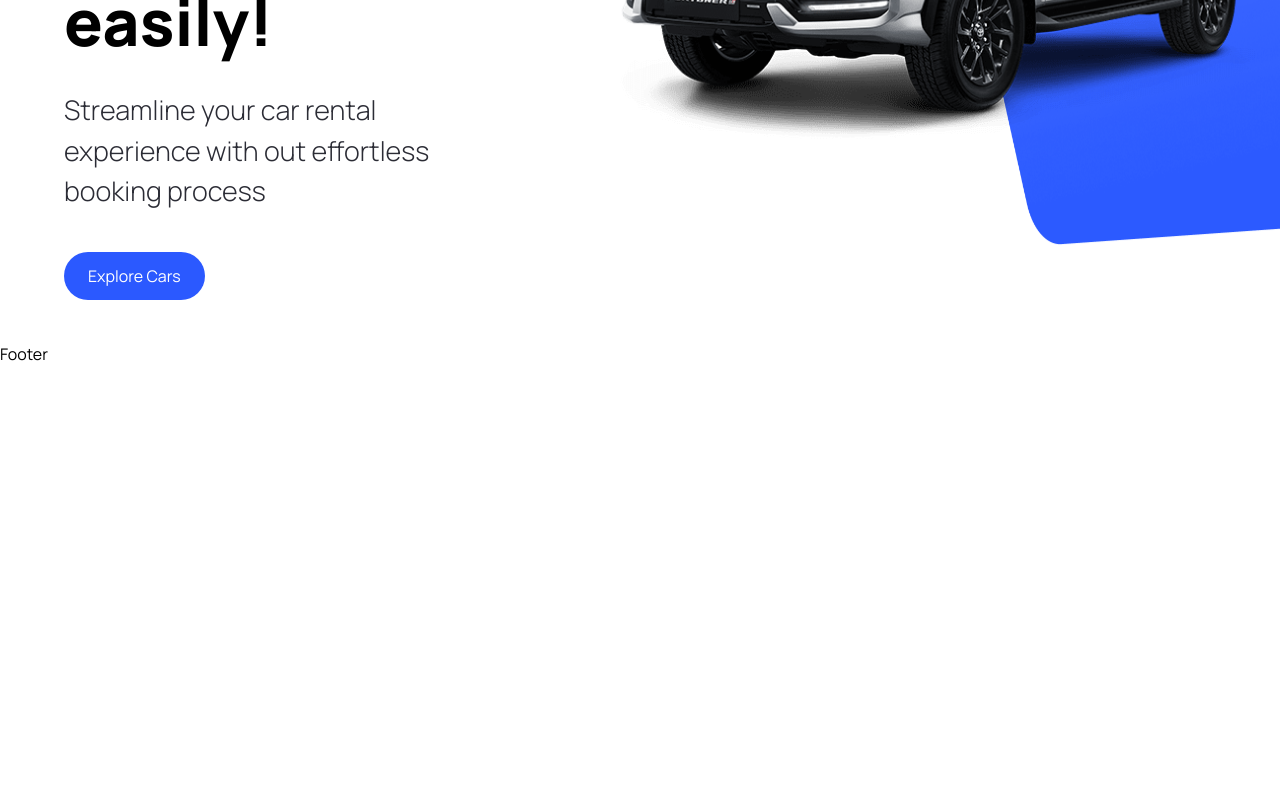
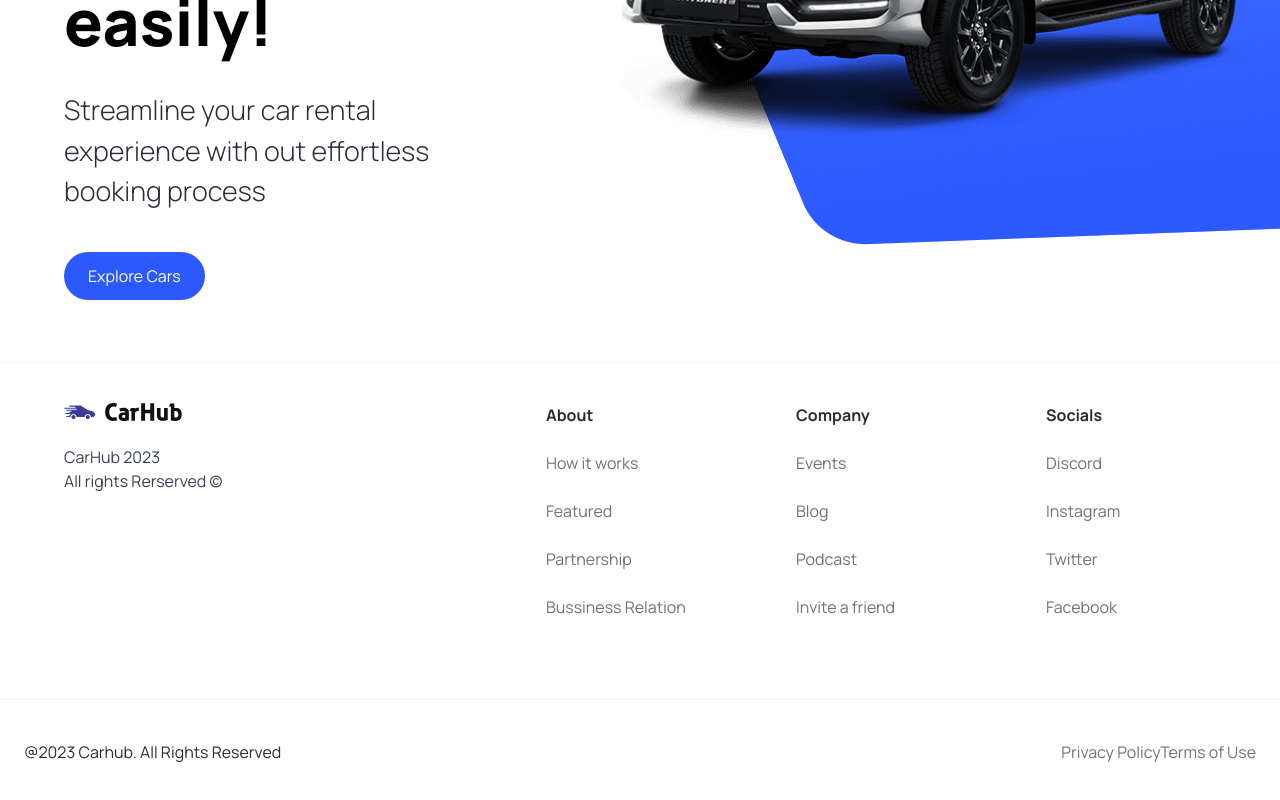
Before and after one commit to JohnnySonTrinh/modern-car-showcase-app, a Next.js app in the folder my-app/: page / in a window 1280 px wide. Shown: the part 458-1258 px from the top of the page. Before the commit the page ends 824 px from the top, so only its background shows below. Built offline with nearby package versions, Linux system fonts and the light colour scheme.

Commit message:
Commit hero

```diff
--- a/my-app/components/CustomButton.tsx
+++ b/my-app/components/CustomButton.tsx
@@ -1,7 +1,8 @@
 'use client';
 
+import Image from 'next/image';
+
 import { CustomButtonProps } from '@/types';
-import Image from 'next/image';
 
 const CustomButton = ({
   title,
@@ -16,7 +17,7 @@
       className={`custom-btn ${containerStyles}`}
       onClick={handleClick}
     >
-      <span className={'flex-'}>{title}</span>
+      <span className={`flex-1`}>{title}</span>
     </button>
   );
 };
--- a/my-app/components/Footer.tsx
+++ b/my-app/components/Footer.tsx
@@ -1,7 +1,59 @@
-import React from 'react';
+import Image from 'next/image';
+import Link from 'next/link';
+
+import { footerLinks } from '@/constants';
+import { link } from 'fs';
 
 const Footer = () => {
-  return <div>Footer</div>;
+  return (
+    <footer className='flex flex-col text-black-100 mt-5 border-t border-gray-100'>
+      <div className='flex max-md:flex-col flex-wrap justify-between gap-5 sm:px-16 px-6 py-10'>
+        <div className='flex flex-col justify-start items-start gap-6'>
+          <Image
+            src='/logo.svg'
+            alt='logo'
+            width={118}
+            height={18}
+            className='object-contain'
+          />
+          <p className='text-base text-gray-700'>
+            CarHub 2023 <br />
+            All rights Rerserved &copy;
+          </p>
+        </div>
+
+        <div className='footer__links'>
+          {footerLinks.map((link) => (
+            <div key={link.title} className='footer__link'>
+              <h3 className='font-bold'>{link.title}</h3>
+              {link.links.map((item) => (
+                <Link
+                  key={item.title}
+                  href={item.url}
+                  className='text-gray-500'
+                >
+                  {item.title}
+                </Link>
+              ))}
+            </div>
+          ))}
+        </div>
+      </div>
+
+      <div className='flex justify-between items-center flex-wrap mt-10 border-t border-gray-100 sm:px16 px-6 py-10'>
+        <p>@2023 Carhub. All Rights Reserved</p>
+
+        <div className='footer__copyright-link'>
+          <Link href='/' className='text-gray-500'>
+            Privacy Policy
+          </Link>
+          <Link href='/' className='text-gray-500'>
+            Terms of Use
+          </Link>
+        </div>
+      </div>
+    </footer>
+  );
 };
 
 export default Footer;
--- a/my-app/components/Hero.tsx
+++ b/my-app/components/Hero.tsx
@@ -20,17 +20,16 @@
 
         <CustomButton
           title='Explore Cars'
-          containerStyles='bg-primary-blue
-          text-white rounded-full mt-10'
+          containerStyles='bg-primary-blue text-white rounded-full mt-10'
           handleClick={handleScroll}
         />
       </div>
       <div className='hero__image-container'>
         <div className='hero__image'>
           <Image src='/hero.png' alt='hero' fill className='object-contain' />
+        </div>
 
-          <div className='hero__image-overlay' />
-        </div>
+        <div className='hero__image-overlay' />
       </div>
     </div>
   );
--- a/my-app/components/Navbar.tsx
+++ b/my-app/components/Navbar.tsx
@@ -19,7 +19,7 @@
 
         <CustomButton
           title='Sign In'
-          btnType='Button'
+          btnType='button'
           containerStyles='text-primary-blue rounded-full bg-white min-w-[130px]'
         />
       </nav>
--- /dev/null
+++ b/my-app/constants/index.ts
@@ -0,0 +1,101 @@
+export const manufacturers = [
+  'Acura',
+  'Alfa Romeo',
+  'Aston Martin',
+  'Audi',
+  'Bentley',
+  'BMW',
+  'Buick',
+  'Cadillac',
+  'Chevrolet',
+  'Chrysler',
+  'Citroen',
+  'Dodge',
+  'Ferrari',
+  'Fiat',
+  'Ford',
+  'GMC',
+  'Honda',
+  'Hyundai',
+  'Infiniti',
+  'Jaguar',
+  'Jeep',
+  'Kia',
+  'Lamborghini',
+  'Land Rover',
+  'Lexus',
+  'Lincoln',
+  'Maserati',
+  'Mazda',
+  'McLaren',
+  'Mercedes-Benz',
+  'MINI',
+  'Mitsubishi',
+  'Nissan',
+  'Porsche',
+  'Ram',
+  'Rolls-Royce',
+  'Subaru',
+  'Tesla',
+  'Toyota',
+  'Volkswagen',
+  'Volvo',
+];
+
+export const yearsOfProduction = [
+  { title: 'Year', value: '' },
+  { title: '2015', value: '2015' },
+  { title: '2016', value: '2016' },
+  { title: '2017', value: '2017' },
+  { title: '2018', value: '2018' },
+  { title: '2019', value: '2019' },
+  { title: '2020', value: '2020' },
+  { title: '2021', value: '2021' },
+  { title: '2022', value: '2022' },
+  { title: '2023', value: '2023' },
+];
+
+export const fuels = [
+  {
+    title: 'Fuel',
+    value: '',
+  },
+  {
+    title: 'Gas',
+    value: 'Gas',
+  },
+  {
+    title: 'Electricity',
+    value: 'Electricity',
+  },
+];
+
+export const footerLinks = [
+  {
+    title: 'About',
+    links: [
+      { title: 'How it works', url: '/' },
+      { title: 'Featured', url: '/' },
+      { title: 'Partnership', url: '/' },
+      { title: 'Bussiness Relation', url: '/' },
+    ],
+  },
+  {
+    title: 'Company',
+    links: [
+      { title: 'Events', url: '/' },
+      { title: 'Blog', url: '/' },
+      { title: 'Podcast', url: '/' },
+      { title: 'Invite a friend', url: '/' },
+    ],
+  },
+  {
+    title: 'Socials',
+    links: [
+      { title: 'Discord', url: '/' },
+      { title: 'Instagram', url: '/' },
+      { title: 'Twitter', url: '/' },
+      { title: 'Facebook', url: '/' },
+    ],
+  },
+];
```
